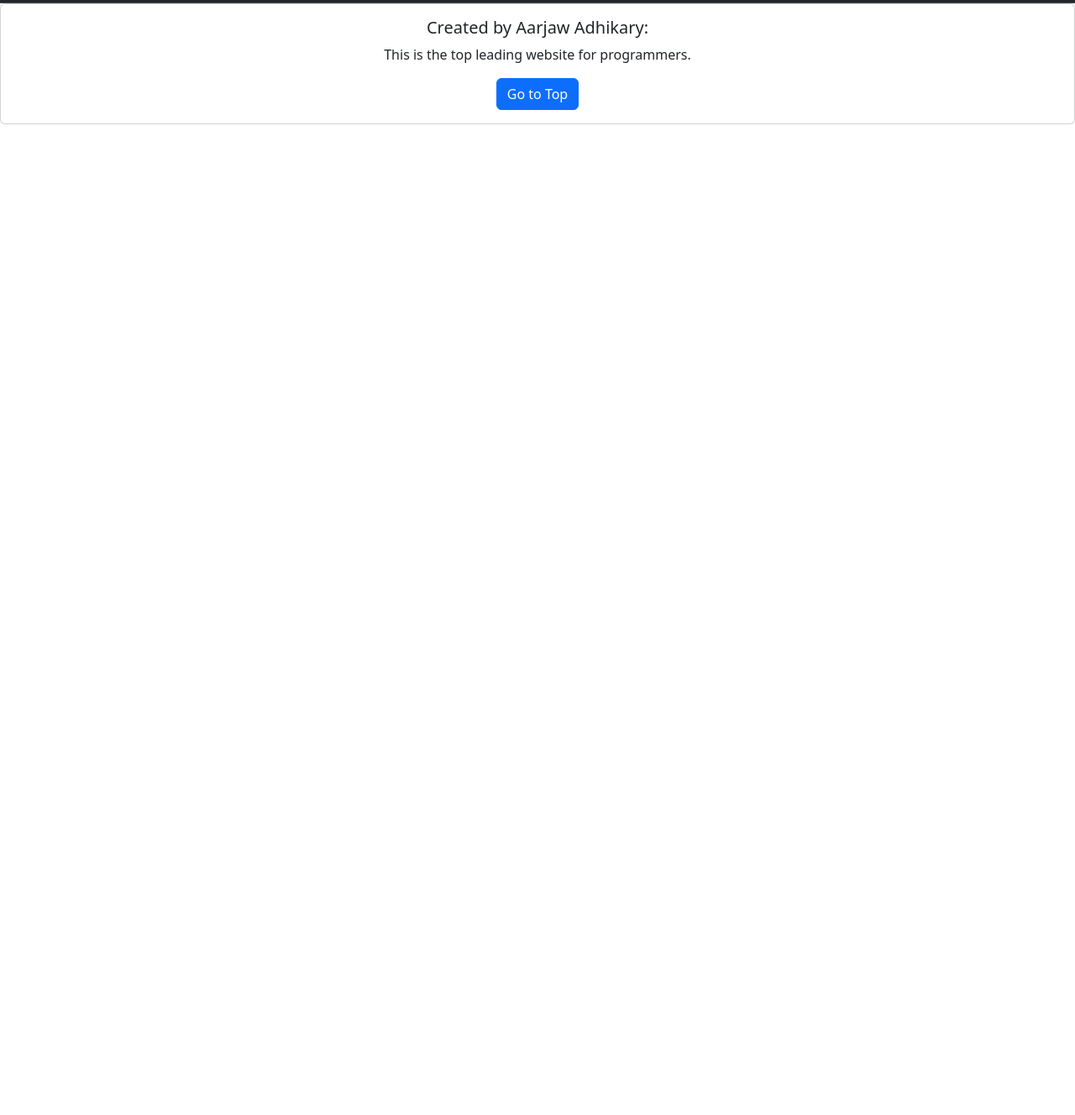
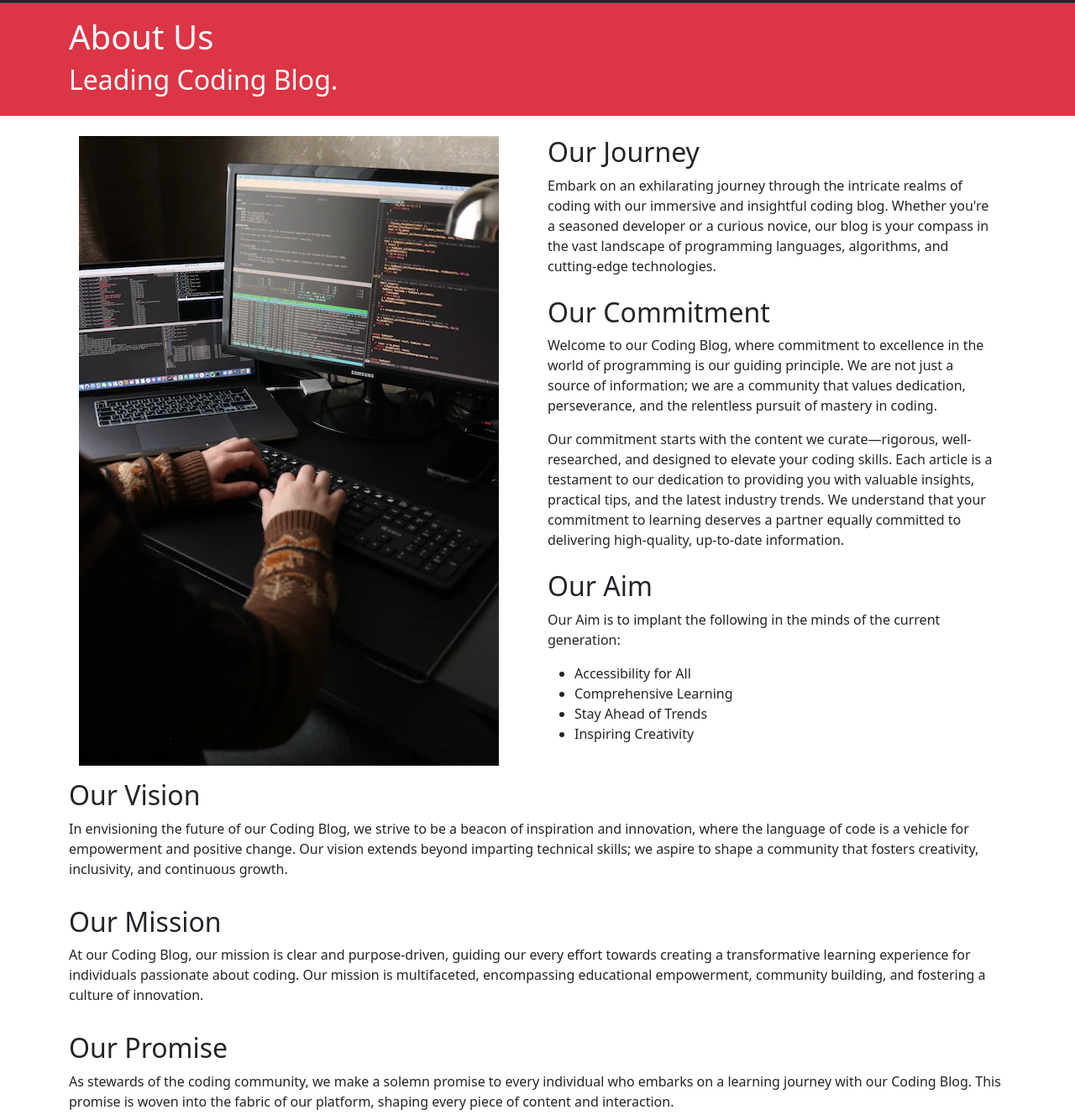
Before and after one commit to Aarjaw/project, a plain HTML site: page about.html in a window 1280 px wide. Shown: the part 53-1381 px from the top of the page at 84% size. Before the commit the page ends 800 px from the top, so only its background shows below. Drawn offline with nearby package versions, Linux system fonts and the light colour scheme.

Commit message:
content has been added to about.html

```diff
--- a/about.html
+++ b/about.html
@@ -82,10 +82,83 @@
       </nav>
     </header>
 
-    <main></main>
+    <main>
+      <div class="p-3 text-bg-danger">
+        <div class="container">
+          <h1>About Us</h1>
+          <h2>Leading Coding Blog.</h2>
+        </div>
+      </div>
+      <div class="container d-flex pt-4">
+        <div class="container">
+          <img src="./photos/photo-8.webp" alt="" />
+        </div>
+        <div class="container">
+          <h2>Our Journey</h2>
+          <p>
+            Embark on an exhilarating journey through the intricate realms of
+            coding with our immersive and insightful coding blog. Whether you're
+            a seasoned developer or a curious novice, our blog is your compass
+            in the vast landscape of programming languages, algorithms, and
+            cutting-edge technologies.
+          </p>
+          <h2 class="pt-2">Our Commitment</h2>
+          <p>
+            Welcome to our Coding Blog, where commitment to excellence in the
+            world of programming is our guiding principle. We are not just a
+            source of information; we are a community that values dedication,
+            perseverance, and the relentless pursuit of mastery in coding.
+          </p>
+          <p>
+            Our commitment starts with the content we curate—rigorous,
+            well-researched, and designed to elevate your coding skills. Each
+            article is a testament to our dedication to providing you with
+            valuable insights, practical tips, and the latest industry trends.
+            We understand that your commitment to learning deserves a partner
+            equally committed to delivering high-quality, up-to-date
+            information.
+          </p>
+          <h2 class="pt-2">Our Aim</h2>
+          <p>
+            Our Aim is to implant the following in the minds of the current
+            generation:
+          </p>
+          <ul>
+            <li>Accessibility for All</li>
+            <li>Comprehensive Learning</li>
+            <li>Stay Ahead of Trends</li>
+            <li>Inspiring Creativity</li>
+          </ul>
+        </div>
+      </div>
+      <div class="container">
+        <h2 class="pt-3">Our Vision</h2>
+        <p>
+          In envisioning the future of our Coding Blog, we strive to be a beacon
+          of inspiration and innovation, where the language of code is a vehicle
+          for empowerment and positive change. Our vision extends beyond
+          imparting technical skills; we aspire to shape a community that
+          fosters creativity, inclusivity, and continuous growth.
+        </p>
+        <h2 class="pt-3">Our Mission</h2>
+        <p>
+          At our Coding Blog, our mission is clear and purpose-driven, guiding
+          our every effort towards creating a transformative learning experience
+          for individuals passionate about coding. Our mission is multifaceted,
+          encompassing educational empowerment, community building, and
+          fostering a culture of innovation.
+        </p>
+        <h2 class="pt-3">Our Promise</h2>
+        <p>
+          As stewards of the coding community, we make a solemn promise to every
+          individual who embarks on a learning journey with our Coding Blog.
+          This promise is woven into the fabric of our platform, shaping every
+          piece of content and interaction.
+        </p>
+      </div>
+    </main>
 
     <footer>
-          <footer>
       <div class="card text-center">
         <div class="card-body">
           <h5 class="card-title">Created by Aarjaw Adhikary:</h5>
@@ -94,7 +167,7 @@
           </p>
           <a href="#" class="btn btn-primary">Go to Top</a>
         </div>
-    </footer>
+      </div>
     </footer>
     <script
       src="https://cdn.jsdelivr.net/npm/bootstrap@5.3.2/dist/js/bootstrap.bundle.min.js"
```
Also changed, not shown: contact.html (+5 -5 lines), photos/photo-8.webp (added).
